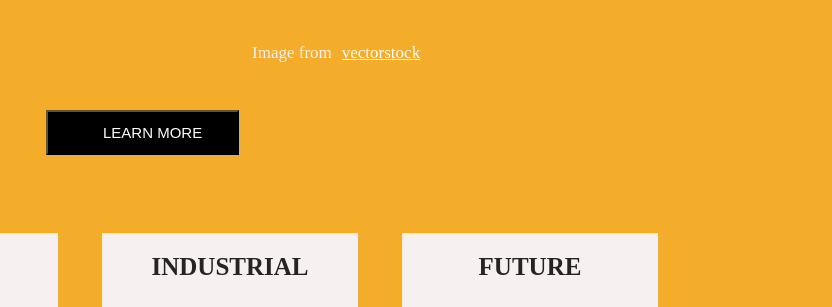
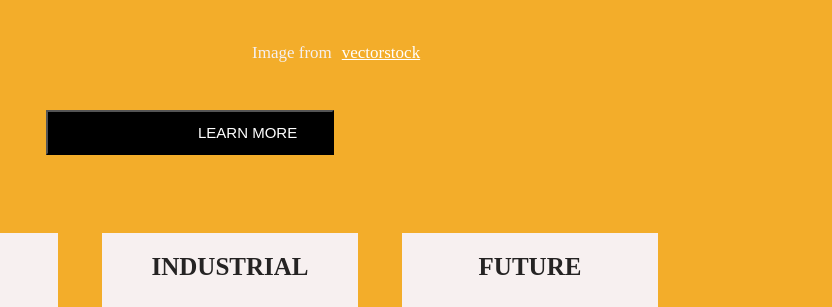
Before and after one commit to Elnura1989/HTML-CSS, a plain HTML site: page HTML-CSS/navbar-menu/index.html in a window 1280 px wide. Shown: the part 317-624 px from the top of the page, 448-1280 px from the left. Drawn offline with Linux system fonts and the light colour scheme.

Commit message:
Update main.css

```diff
--- a/HTML-CSS/navbar-menu/main.css
+++ b/HTML-CSS/navbar-menu/main.css
@@ -59,7 +59,7 @@ button{
     background-color: black;
     padding-top: 12px;
     padding-bottom: 12px;
-    padding-left: 55px;
+    padding-left: 150px;
     padding-right: 35px;
     font-size: 15px;
     color: white;
```
